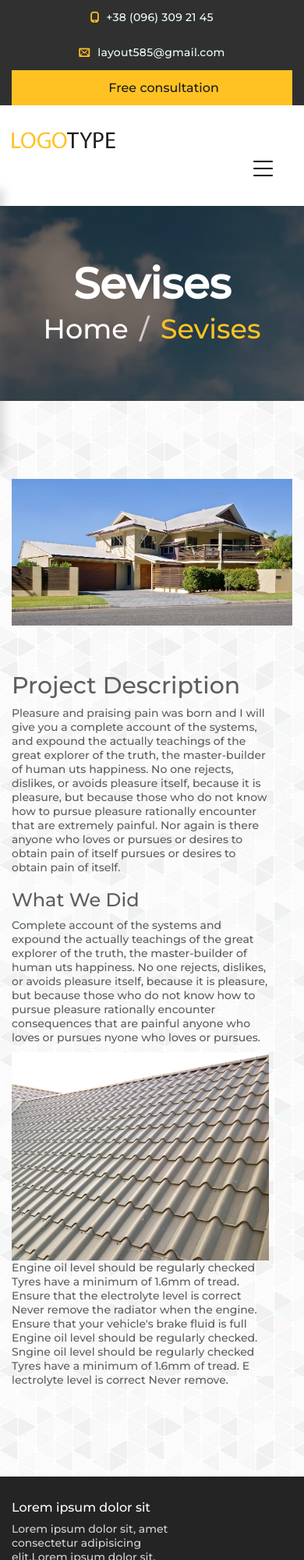
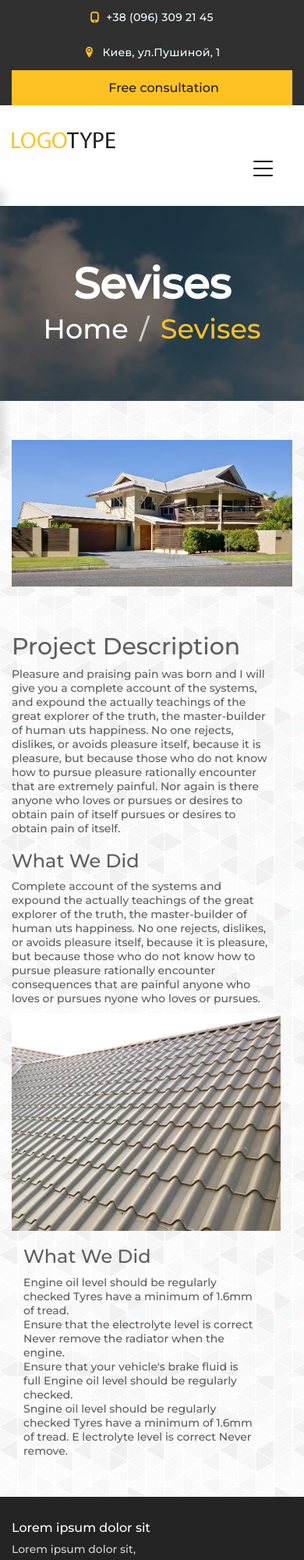
Before and after one commit to Vladethless/Localsm_0.1, a plain HTML site: page servise.html in a window 390 px wide. Shown: the top 2000 px of the page at 78% size. Drawn offline with Linux system fonts and the light colour scheme; files whose address does not match are found by name.

Commit message:
сервисы

```diff
--- a/css/media.css
+++ b/css/media.css
@@ -28,10 +28,30 @@
     margin-left: 10px;
     float: left;
 }
+.two-column{
+    display: block !important;
+     margin-left: auto;
+      margin-right: auto;
+    }
+
+
+    .two-column img{
+        width: 345px !important;
+        height: auto;
+
+    }
+}
+@media (min-width: 1100px){
+    #menu-container{
+        display: none;
+    }
+    .company_ab .container{
+        display: flex;
+        justify-content: space-between;
+        }
 
 
 }
-
 @media (max-width: 850px){
 .header_btn{
 float: none !important;
@@ -62,9 +82,6 @@ text-align: center;
     text-transform: uppercase;
     border-top: 1px solid #dbdcd2;
 }
-
-
-
 
 
 .form_box_inner{
@@ -106,11 +123,11 @@ text-align: center;
 
 
 }
+
 @media (max-width: 450px){
    .slider .slick-btn{
         display: none;
     }
-
 
 }
 @media (max-width: 410px){
@@ -120,13 +137,8 @@ text-align: center;
     .header_phone{
         margin-left: 30px;
     }
+
 }
-@media (min-width: 1100px){
-    #menu-container{
-        display: none;
-    }
-    .company_ab .container{
-        display: flex;
-        justify-content: space-between;
-        }
+
+
 }
--- a/css/style.css
+++ b/css/style.css
@@ -128,8 +128,8 @@ color: #5e5e5e;
     clear: both;
     display: block;
 }
-.header_phone,
-.header_email{
+.header_adress,
+.header_phone{
  text-decoration: none;
  color: azure !important;
  font-size: 14px;
@@ -137,6 +137,7 @@ color: #5e5e5e;
  line-height: 45px;
  position: relative;
 }
+
 .header_phone{
     padding-left: 20px;
     padding-right: 30px;
@@ -148,12 +149,14 @@ color: #5e5e5e;
     left: 0;
     color: #ffc222;
 }
-.header_email{
+.header_adress
+{
     padding-left: 24px;
 }
-.header_email:before{
+
+.header_adress:before{
     font-family: 'icomoon' !important;
-    content: "\e945";
+    content: "\e948";
     position: absolute;
     left: 0;
     color: #ffc222;
@@ -223,6 +226,10 @@ color: #5e5e5e;
     height: auto;
     width: 100%;
 }
+.two-column img{
+    width: 500px;
+    height: auto;
+}
 .slider{
     background-image:url(../img/slider_fon.jpg);
     background-repeat: no-repeat;
@@ -923,7 +930,7 @@ background-repeat: no-repeat;
 
 .project-detail{
     position: relative;
-    padding: 100px 0 85px;
+    padding: 50px 0 20px;
     background-image: url(../img/bg_pattern.jpg);
 }
 .project-detail .upper-box {
@@ -1548,6 +1555,9 @@ a { text-decoration: none; color: black;}
 #menu-container .menu-list li:first-of-type {
     border-top: 0;
 }
+.accordion-content .head{
+    line-height: 2em;
+}
 
 .accordion-toggle, .accordion-content {
     cursor: pointer;
@@ -1581,7 +1591,7 @@ a { text-decoration: none; color: black;}
 }
 
 .accordion-toggle.active-tab {
-  background: yellowgreen;
+  background: #ffc222;
   transition: all 0.3s ease;
 }
 .accordion-toggle a.active:before {
@@ -1594,3 +1604,10 @@ a { text-decoration: none; color: black;}
     background: #fff !important;
     opacity: 0;
 }
+.menu-link{
+    width: 100%;
+}
+.two-column{
+    display: flex;
+    justify-content: space-between;
+}
--- a/servise.html
+++ b/servise.html
@@ -4,8 +4,8 @@
 <head>
     <meta charset="UTF-8">
     <meta http-equiv="X-UA-Compatible" content="IE=edge">
-    <meta name="viewport" content="width=device-width, initial-scale=1.0">
-    <meta name="robots" content="noindex, nofollow"/>
+    <meta name="viewport" content="width=device-width, initial-scale=1, shrink-to-fit=no" />
+    <meta name="robots" content="noindex, nofollow" />
     <link rel="preconnect" href="https://fonts.googleapis.com">
     <link rel="preconnect" href="https://fonts.gstatic.com" crossorigin>
     <link href='https://fonts.googleapis.com/css2?family=Montserrat:ital,wght@0,500;1,900&display=swap'
@@ -28,7 +28,7 @@
             <div class="container">
                 <div class="header_contacts">
                     <a class="header_phone" href="tel:380963092145">+38 (096) 309 21 45 </a>
-                    <a class="header_email" href="#">layout585@gmail.com</a>
+                    <a class="header_adress" href="#">Киев, ул.Пушиной, 1</a>
                     <a data-fancybox data-src="#modal" href="javascript:;" class="header_btn" href="#">Free
                         consultation</a>
                 </div>
@@ -73,15 +73,8 @@
                                 </ul>
                             </li>
                             <li class="menu_link"><a href="contact.html">Contact</a></li>
-
                         </ul>
-
-
-
-
-
                     </nav>
-
                 </div>
                 <div id="menu-container">
                     <div id="menu-wrapper">
@@ -91,10 +84,10 @@
                     <!-- menu-wrapper -->
                     <ul class="menu-list accordion">
                         <!-- accordion-toggle -->
-                         <li id="nav2"  class="menu-submenu">
+                        <li id="nav2" class="menu-submenu">
                             <a class="menu-link" href="index.html">Home</a>
                         </li>
-                         <li id="nav2"  class="menu-submenu">
+                        <li id="nav2" class="menu-submenu">
                             <a class="menu-link" href="about.html">About us</a>
                         </li>
                         <!-- accordion-toggle -->
@@ -167,7 +160,6 @@
                     <figure class="image"><img src="img/metal_1.jpg" alt=""></figure>
                 </div>
             </div>
-
             <!-- Lower Content -->
             <div class="lower-content">
                 <div class="row">
@@ -189,11 +181,11 @@
                                 pursues nyone who loves or pursues.</p>
                             <!-- Two Column -->
                             <div class="two-column">
-                                <div class="row">
-                                    <div class="image-column col-xl-6 col-lg-12 col-md-12">
+                                <div class="image-column">
                                     <figure class="image"><img src="img/metal_2.jpg" alt=""></a></figure>
                                 </div>
                                 <div class="text-column col-xl-6 col-lg-12 col-md-12">
+                                    <h3>What We Did</h3>
                                     <ul class="list-style-one">
                                         <li>Engine oil level should be regularly checked Tyres have a minimum of
                                             1.6mm of tread.</li>
@@ -206,16 +198,11 @@
 
                                     </ul>
                                 </div>
-
                             </div>
                         </div>
                     </div>
                 </div>
-
-
             </div>
-            </div>
-
         </div>
     </section>
     </div>
@@ -233,8 +220,7 @@
                         </a>
                         <ul class="footer_list">
                             <li><a class="footer_phone" href="tel:380963092145">+38 (096) 309 21 45</a></li>
-                            <li><a class="footer_email" href="#">layout585@gmail.com</a></li>
-                            <li><a class="footer_adress" href="#">Киев, ул.Пушиной, 1</a></li>
+                            <li<a class="header_adress" href="#">Киев, ул.Пушиной, 1</a></li>
                         </ul>
                     </div>
                     <div class="footer_map">
```
Also changed, not shown: about.html (+3 -3 lines), contact.html (+3 -3 lines), index.html (+3 -3 lines), css/bootstrap.min.css. Lines whose indentation alone changed are shown as unchanged.
